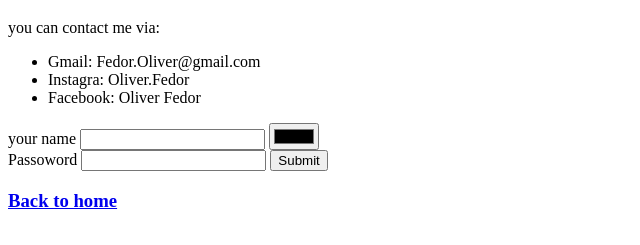
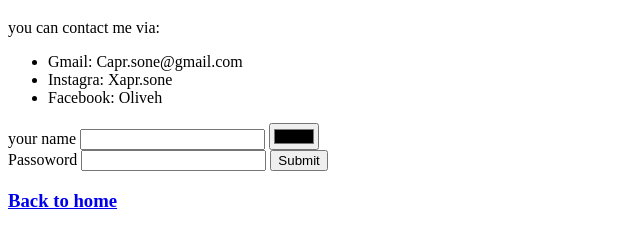
Before and after one commit to Oh-liver/CV, a plain HTML site: page kontak.html in a window 1280 px wide. Shown: the part 61-306 px from the top of the page, without its empty margins (0-640 px from the left). Drawn offline with Linux system fonts and the light colour scheme.

Commit message:
edit mena

```diff
--- a/kontak.html
+++ b/kontak.html
@@ -12,9 +12,9 @@
     <h1>My Contact</h1>
     <p>you can contact me via:</p>
     <ul>
-        <li>Gmail: Fedor.Oliver@gmail.com</li>
-        <li>Instagra: Oliver.Fedor</li>
-        <li>Facebook: Oliver Fedor</li>
+        <li>Gmail: Capr.sone@gmail.com</li>
+        <li>Instagra: Xapr.sone</li>
+        <li>Facebook: Oliveh</li>
     </ul>
 
     <form action="mailto:capr.sone@gmail.com" enctype="text/plain">
```
